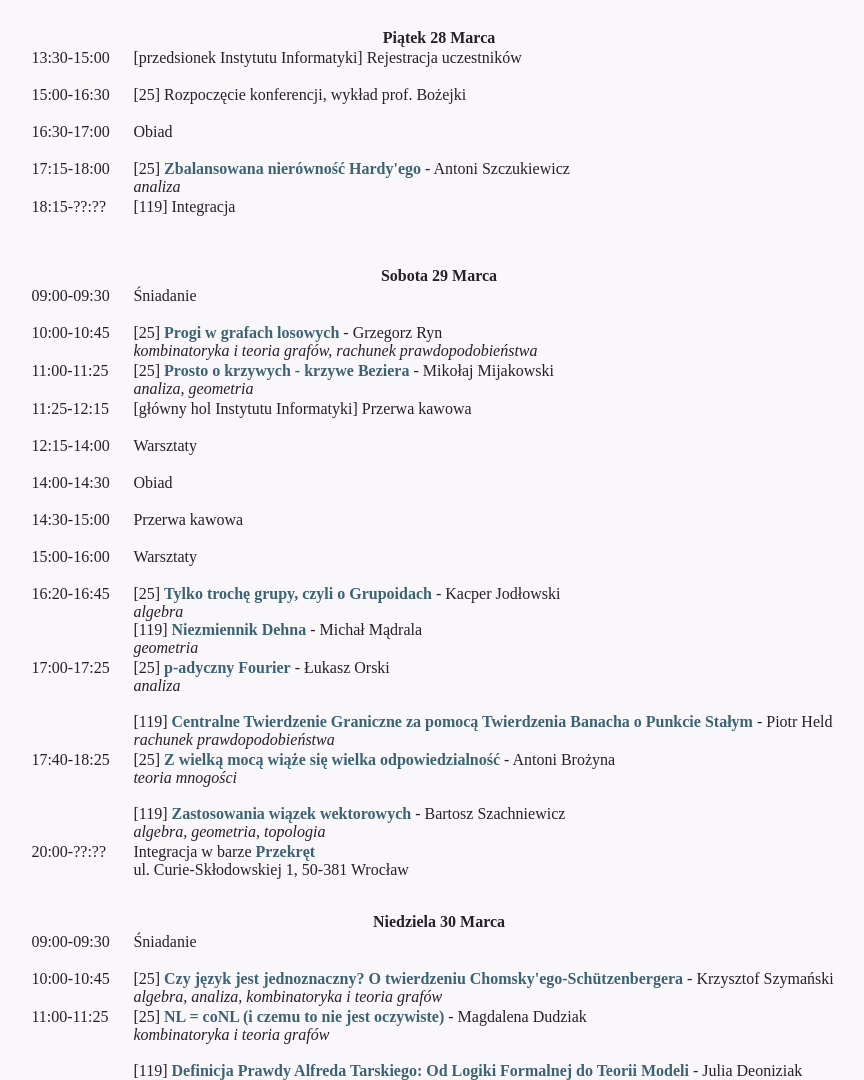
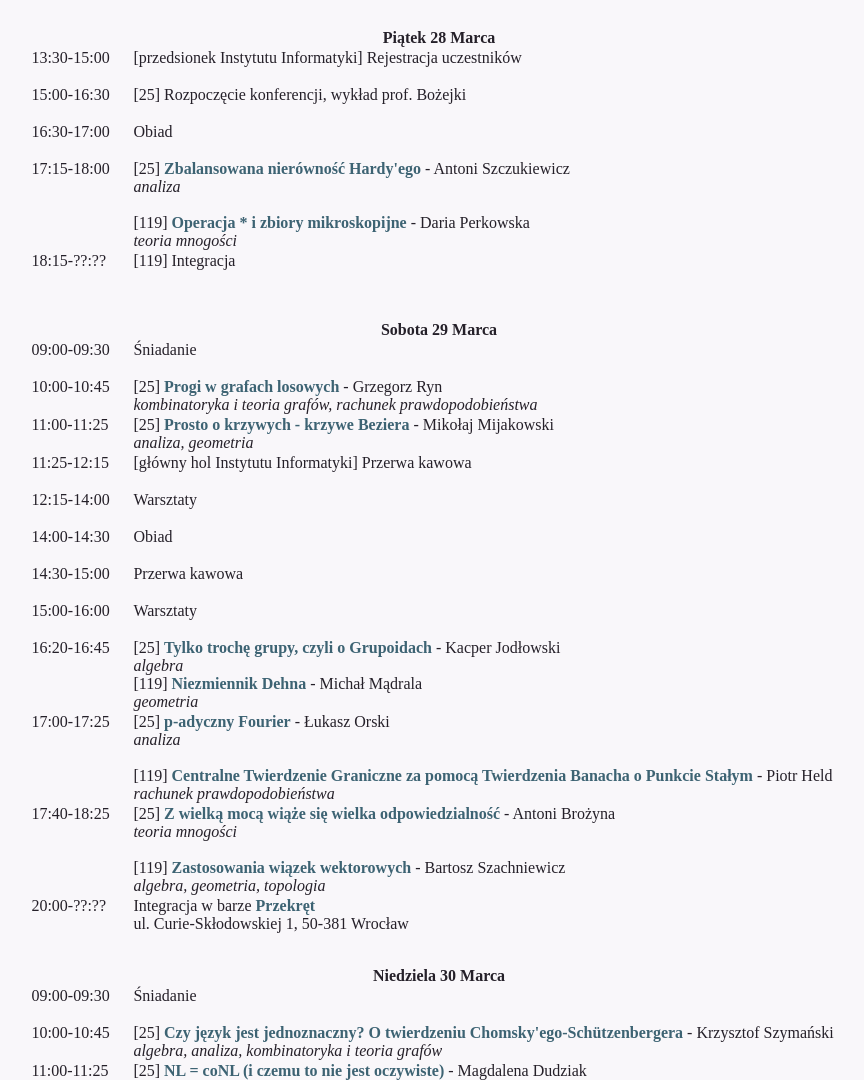
Before and after one commit to ronia-jakim/knmt-website, a Python web app: template src/templates/wss/programme.html in a window 1280 px wide. Shown: the part 291-1371 px from the top of the page, without its empty margins (201-1065 px from the left). Run offline with Jinja, Linux system fonts and the light colour scheme; the template is opened without the code that fills it, so the values that code supplies are empty; style sheets or scripts are compiled from the project's sources; some web fonts are replaced.

Commit message:
perkowska

```diff
--- a/src/templates/wss/programme.html
+++ b/src/templates/wss/programme.html
@@ -75,6 +75,9 @@ td {
       <td>
         [25] <a href="https://drive.google.com/file/d/1Zue-qvnqXyHuMD7Vl_PCndqtQGhyiLFj/view?usp=drive_link" target="_blank">Zbalansowana nierówność Hardy'ego</a> - Antoni Szczukiewicz<br />
         <i>analiza</i><br />
+        <br />
+        [119] <a href="https://drive.google.com/file/d/1zN5_yYotDy9wdaEWVhwkgV1i-85gfy3O/view?usp=drive_link" target="_blank">Operacja * i zbiory mikroskopijne</a> - Daria Perkowska <br />
+        <i>teoria mnogości</i>
       </td>
     </tr>
     <tr>
```
